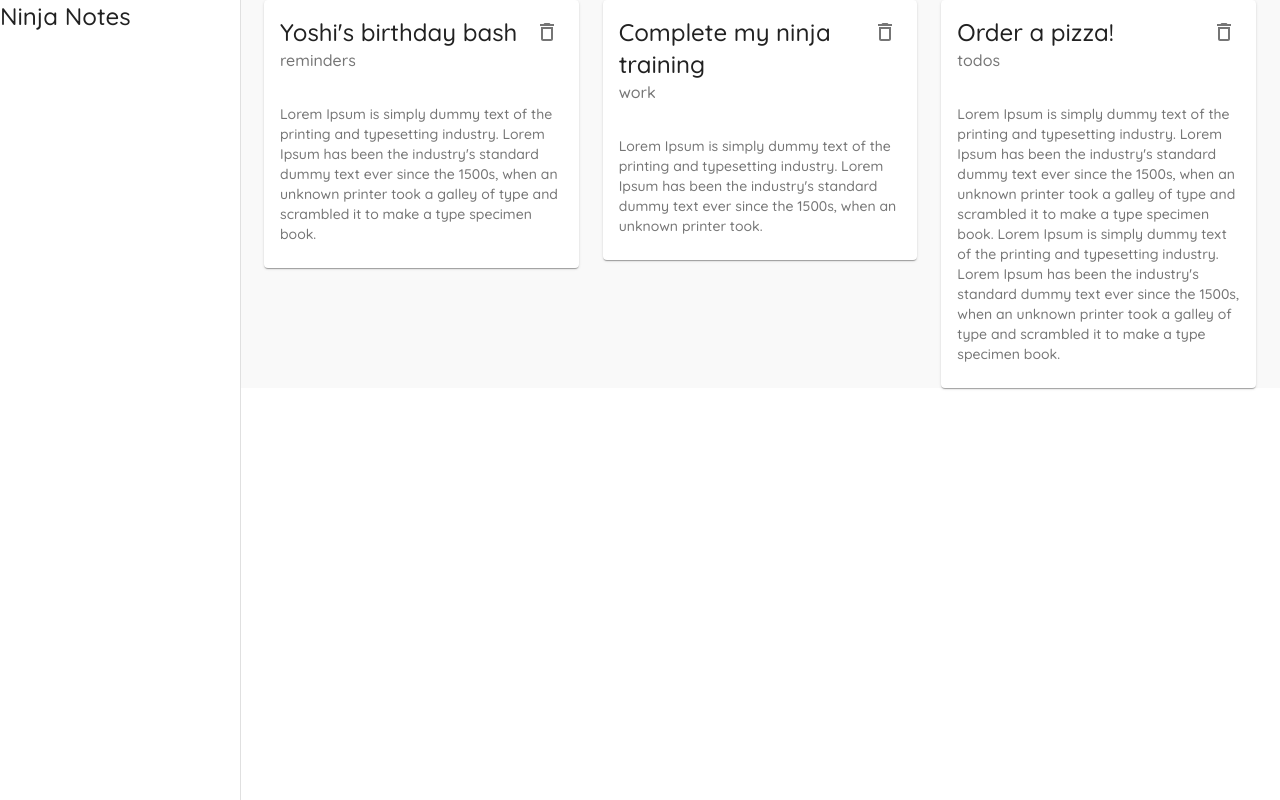
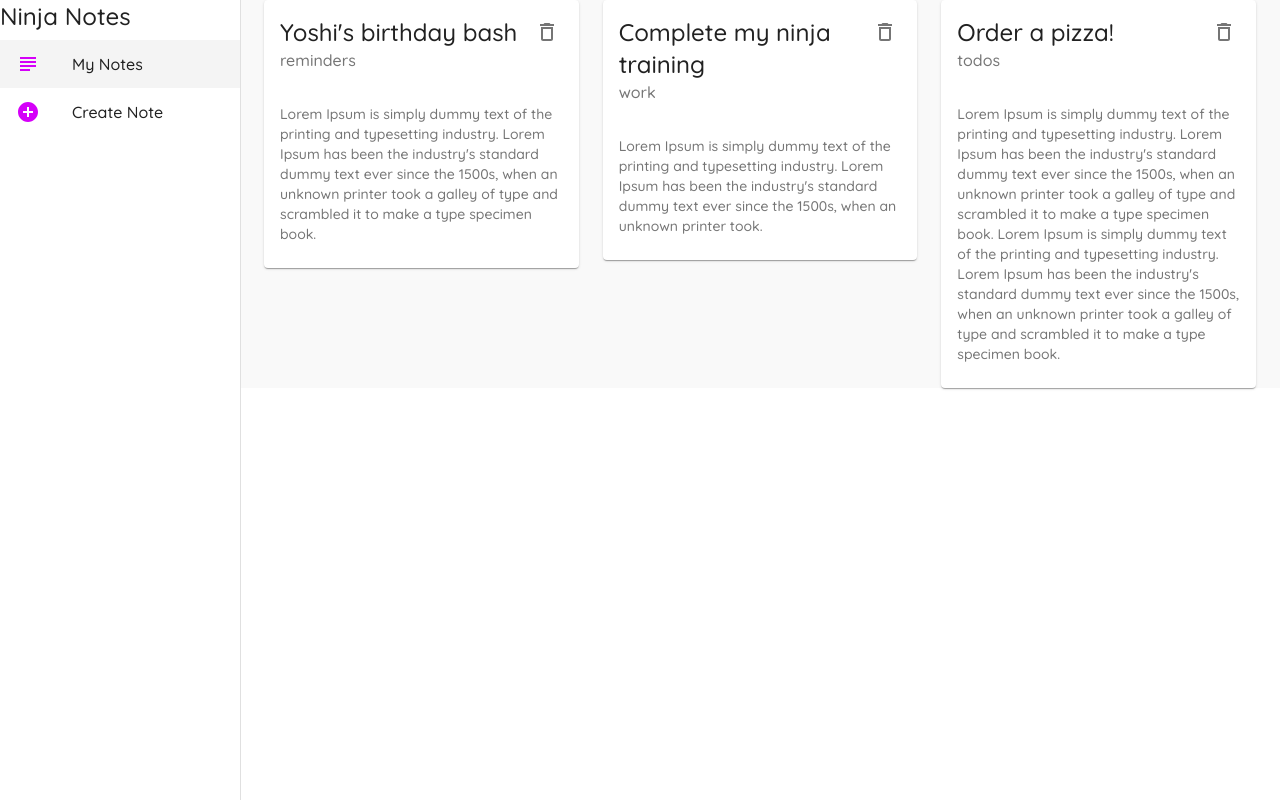
Before and after one commit to ericgross83/netninja-material-ui-tutorial, a React (Create React App) app: page / in a window 1280 px wide. Built offline with nearby package versions, Linux system fonts and the light colour scheme; data requests are answered from the project's data file.

Commit message:
Lesson code

```diff
--- a/src/components/Layout.js
+++ b/src/components/Layout.js
@@ -1,5 +1,7 @@
 import React from 'react'
-import {Drawer, makeStyles, Typography} from "@material-ui/core";
+import {Drawer, List, ListItem, ListItemIcon, ListItemText, makeStyles, Typography} from "@material-ui/core";
+import {AddCircleOutlined, SubjectOutlined} from "@material-ui/icons";
+import {useHistory, useLocation} from "react-router-dom";
 
 const drawerWidth = 240
 
@@ -16,11 +18,38 @@ const useStyles = makeStyles({
     },
     root: {
         display: "flex"
+    },
+    active: {
+        background: '#f4f4f4'
     }
 })
 
+
 export default function Layout({children}) {
+
     const classes = useStyles()
+    const history = useHistory()
+    const location = useLocation()
+
+    function handleItemClick(path) {
+        history.push(path)
+
+    }
+
+
+    const menuItems = [
+        {
+            text: 'My Notes',
+            icon: <SubjectOutlined color={"secondary"}/>,
+            path: '/'
+        },
+        {
+            text: 'Create Note',
+            icon: <AddCircleOutlined color={"secondary"}/>,
+            path: '/create'
+        },
+    ]
+
     return (
         <div className={classes.root}>
 
@@ -29,13 +58,29 @@ export default function Layout({children}) {
                 className={classes.drawer}
                 variant={"permanent"}
                 anchor={"left"}
-                classes={{ paper: classes.drawerPaper}}
+                classes={{paper: classes.drawerPaper}}
             >
                 <div>
                     <Typography variant={"h5"}>
                         Ninja Notes
                     </Typography>
                 </div>
+
+                <List>
+                    {menuItems.map(item => (
+                        <ListItem key={item.text}
+                                  button
+                                  onClick={() => handleItemClick(item.path)}
+                                  className={location.pathname === item.path ? classes.active : null}
+                        >
+                            <ListItemIcon>
+                                {item.icon}
+                            </ListItemIcon>
+                            <ListItemText primary={item.text}/>
+                        </ListItem>
+                    ))}
+                </List>
+
             </Drawer>
 
             {/* side drawer */}
```
